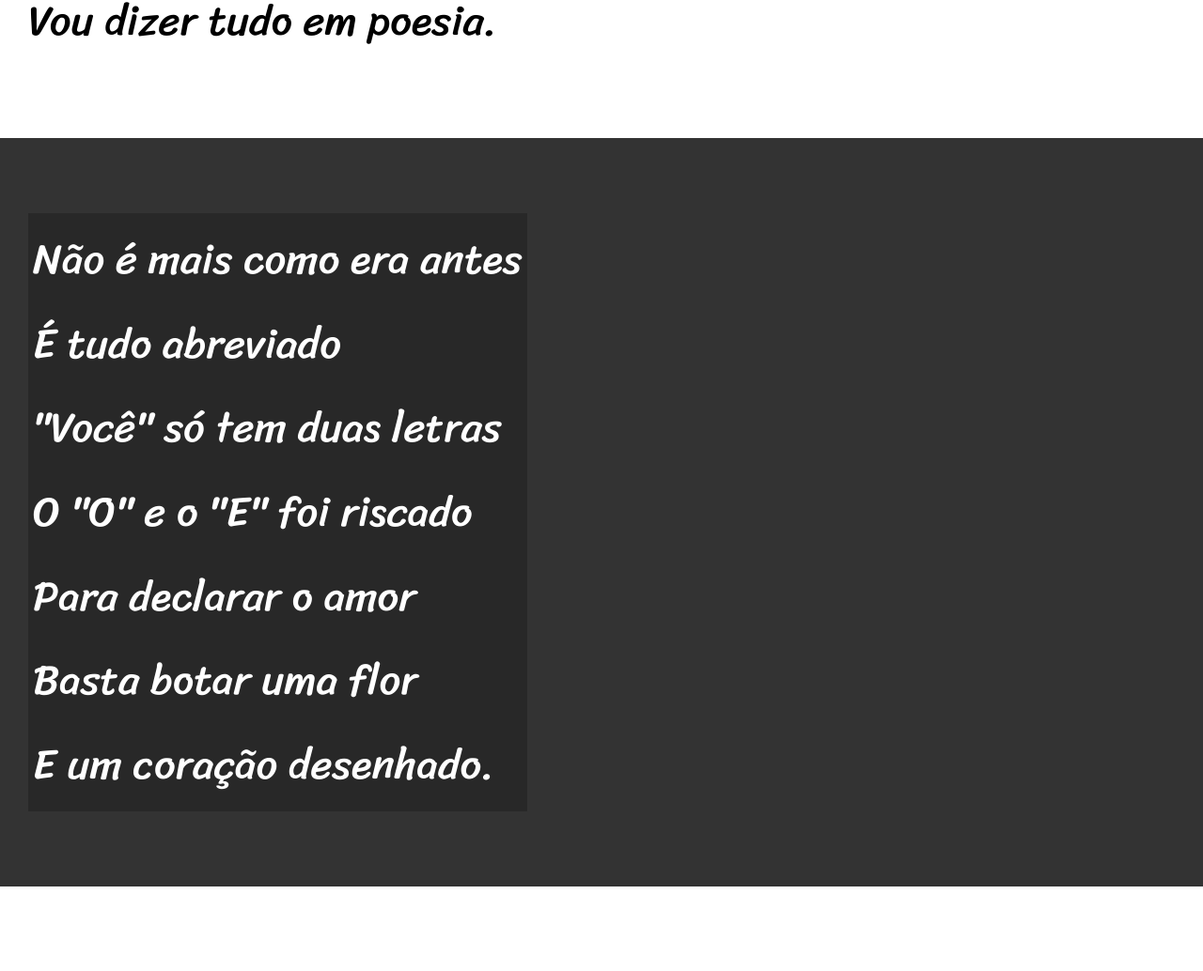
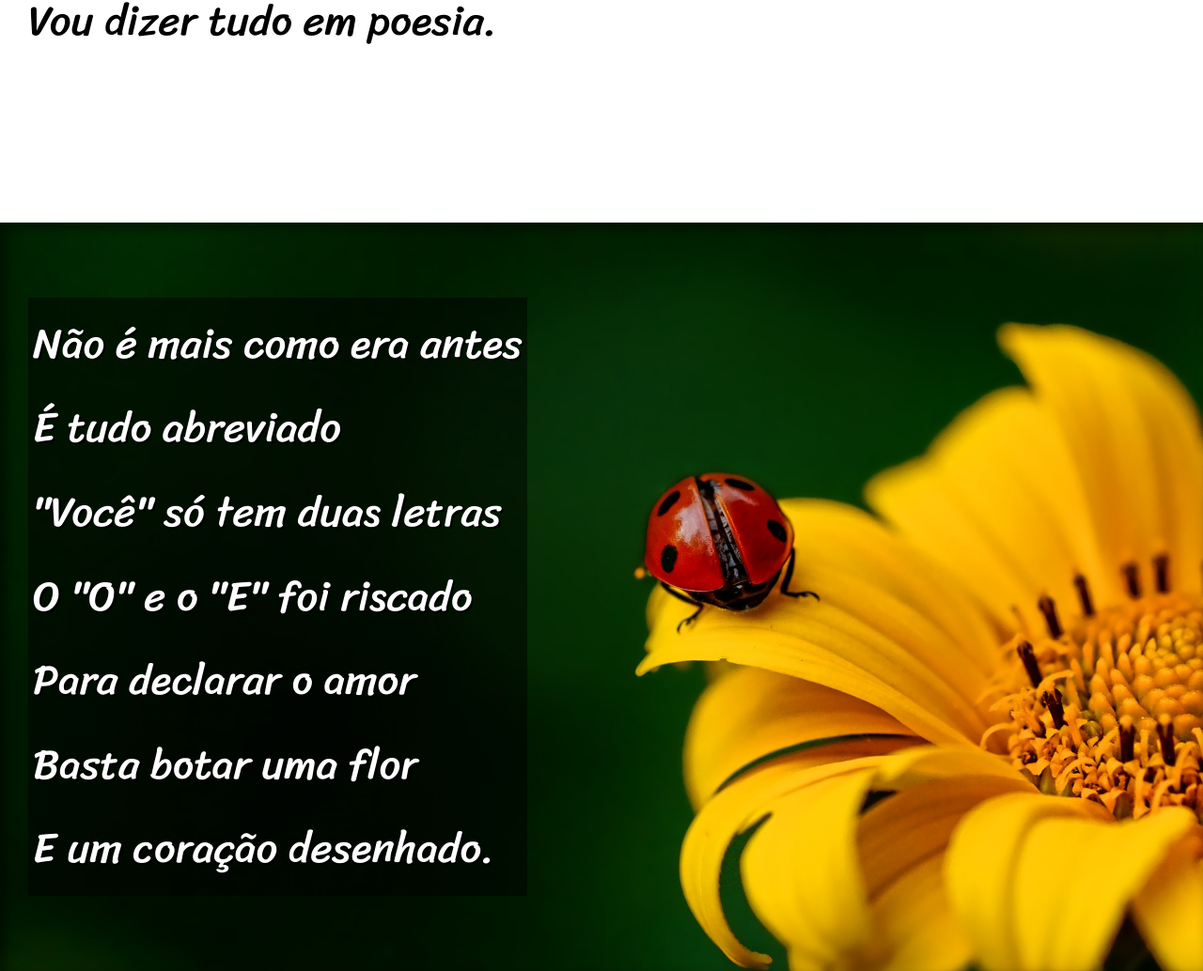
Before and after one commit to DamascenoAlves/html-css, a plain HTML site: page desafios/d012/index.html in a window 1280 px wide. Shown: the part 847-1881 px from the top of the page at 94% size. Drawn offline with Linux system fonts and the light colour scheme.

Commit message:
Finalizei o desafio 012

```diff
--- a/desafios/d012/estilo/style.css
+++ b/desafios/d012/estilo/style.css
@@ -57,6 +57,9 @@ section{
     font-family: var(--fonte3);
     font-size: 3.5vw;
 }
+section>p{
+    padding-bottom: 2em;
+}
 
 section.normal{
     background-color: white;
@@ -65,11 +68,26 @@ section.normal{
 section.imagem{
     background-color: rgb(51, 51, 51);
     color: white;
+    box-shadow: inset 6px 6px 13px 0px rgba(0, 0, 0, 0.514);
+    background-size: cover;
+    background-attachment: fixed;
 }
 section.imagem> p{
     display: inline-block;
     padding: 5px;
-    background-color: rgba(0, 0, 0, 0.219);
+    background-color: rgba(0, 0, 0, 0.493);
+    text-shadow: 2px 2px 0 black;
+
+
+}
+
+section#img01{
+    background-image: url('../imagens/background001.jpg');
+    background-position: right center;
+}
+
+section#img02{
+    background-image: url('../imagens/background002.jpg');
 }
 
 
--- a/desafios/d012/index.html
+++ b/desafios/d012/index.html
@@ -22,7 +22,7 @@
             Vou dizer tudo em poesia.
         </p>
     </section>
-    <section class="imagem">
+    <section class="imagem" id="img01">
         <p>
             Não é mais como era antes <br>
             É tudo abreviado <br>
@@ -51,7 +51,7 @@
             Decifre esse rabisco.
         </p>
     </section>
-    <section class="imagem">
+    <section class="imagem" id="img02">
         <p>
             Tenho saudade das cartas <br>
             Escritas com a própria mão <br>
```
